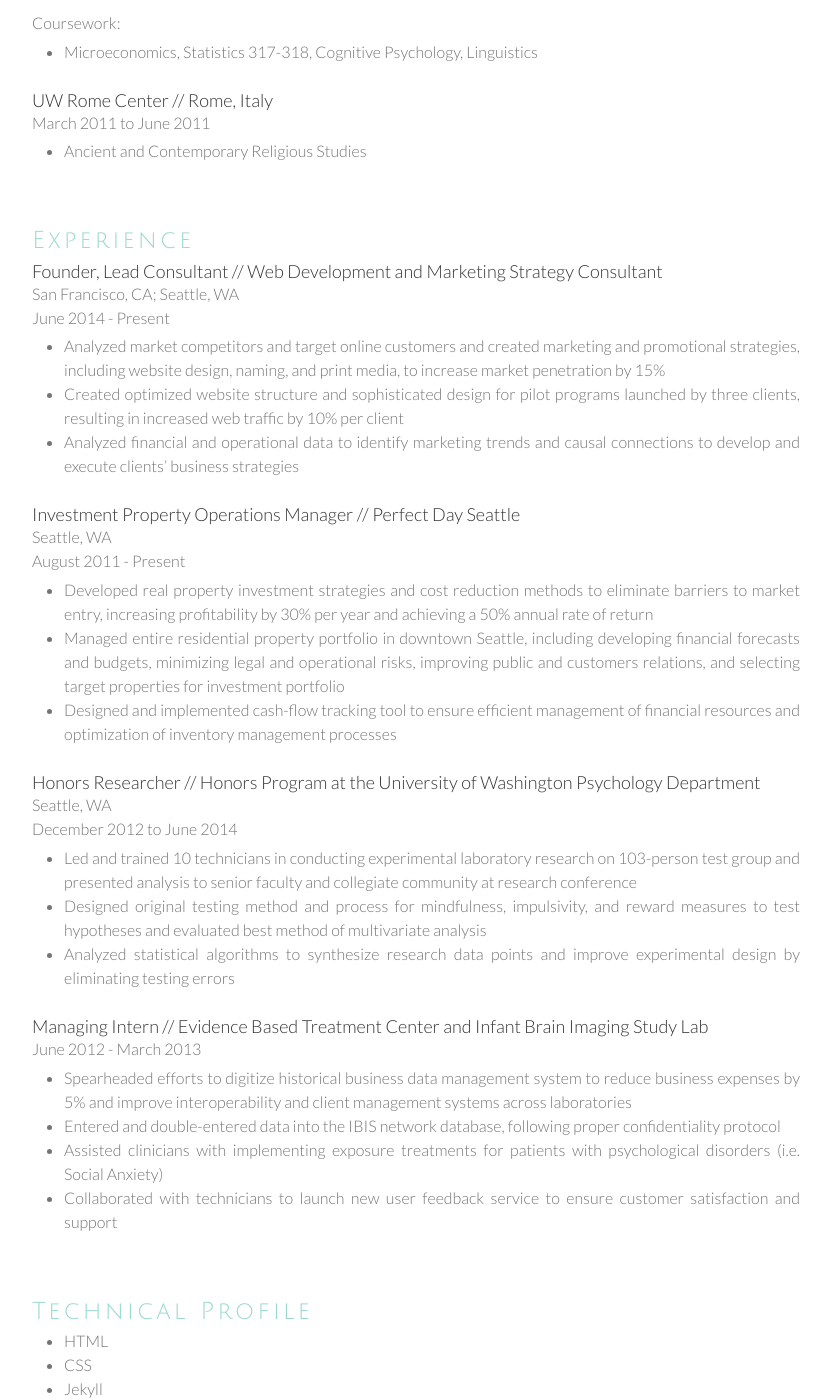
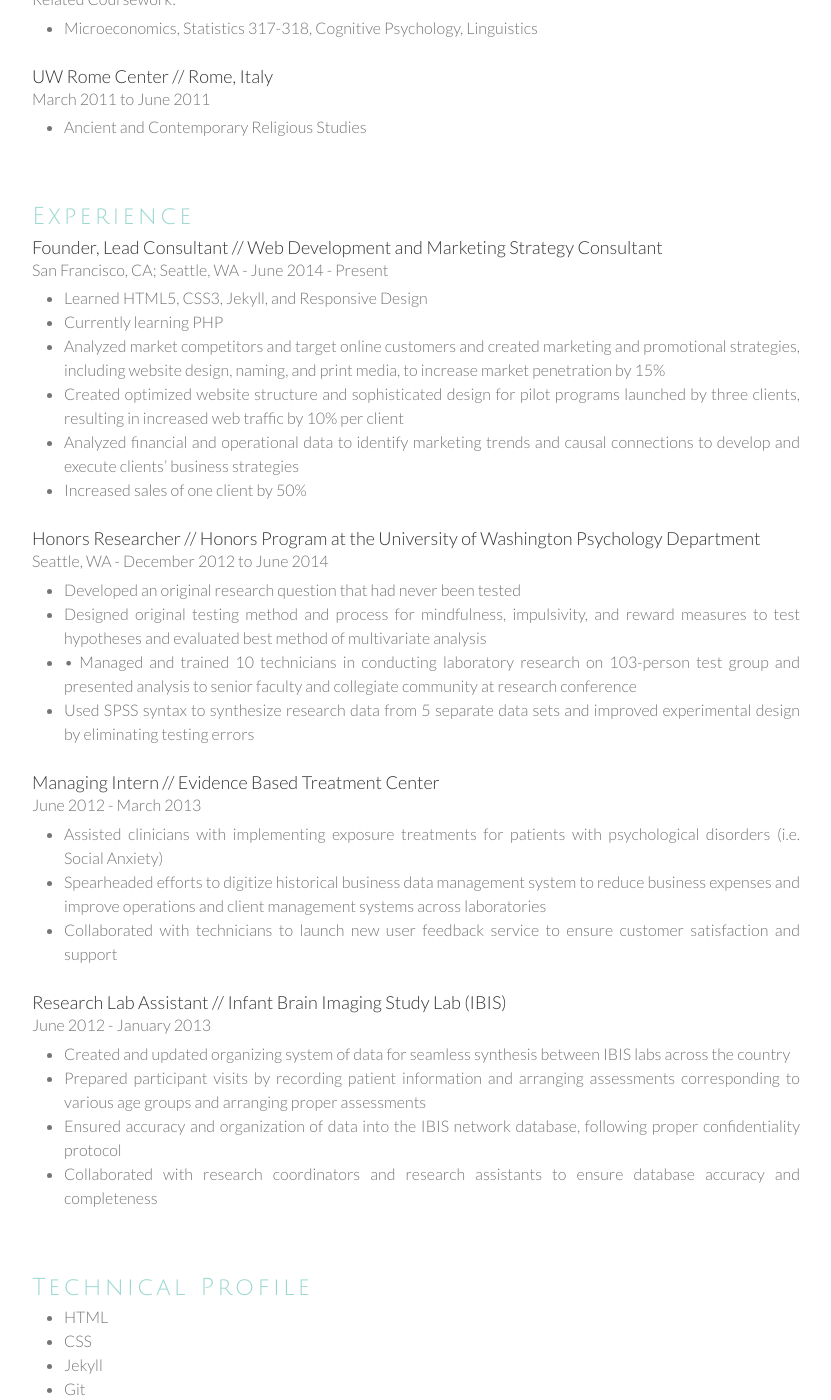
Before and after one commit to rachellee/resume, a Jekyll site: the page built from resume/index.html, in a window 1280 px wide and 1400 px high, scrolled down 641 px. Shown: the whole window, without its empty margins (208-1039 px from the left). Built offline with Jekyll 4.4.1, drawn with Linux system fonts in a browser that asks for light colours; nearby versions of some CDN libraries; some web fonts are replaced; some of the changed text lies outside the part shown.

Commit message:
resume edits

```diff
--- a/_layouts/default.html
+++ b/_layouts/default.html
@@ -41,7 +41,7 @@
 		<ul>
 			<li class="active"><span id="nav-link"><a href="/">Home</span></a></li>
 			<li><span id="nav-link"><a href="/portfolio/">Portfolio</span></a></li>
-			<li><span id="nav-link"><a href="/resume/">Resume</span></a></li>
+			<li><span id="nav-link"><a href="/resume/">Resum&eacute;</span></a></li>
 			<li class="has-sub"><span id="nav-link"><a href="/blog/">Blog</span></a>
 				<ul>
 					<li><a href="/tags/#design">Design</a></li>
--- a/index.html
+++ b/index.html
@@ -10,10 +10,10 @@
 	</div>
 
 	<div class="story_section">
-		<h1>My Story</h1>
-		<p>I am passionate about building extremely reliable, thoughtful, and intuitive products. I have a strong background in research and statistics. I was accepted into the University of Washington Honors Program for Psychology where I built a research study from the ground up, carried it out, and found actionable conclusions as a result of it. I have also taken several statistics courses at UW. Additionally, over the past two years I have been building my technical skills in HTML5, CSS3, Responsive Design, Adobe Illustrator, and Adobe Photoshop not only because I enjoy it but also because also because it allows me the ability to interface with frontend developers.
+		<h1>About Me</h1>
+		<p>I am passionate about building extremely reliable, thoughtful, and intuitive products. I have a strong background in research and statistics. I was accepted into the University of Washington Honors Program for Psychology where I built a research study from the ground up, carried it out, and found actionable conclusions as a result of it. I have also taken several statistics courses at UW. Additionally, over the past two years I have been building my technical skills in HTML5, CSS3, Responsive Design, Adobe Illustrator, and Adobe Photoshop not only because I enjoy it but also because also because it allows me the ability to interface with front-end developers.<BR><BR>
 
-		I have a deep love of design and a strong desire to make my clients a product that they love and go above-and-beyond to make sure that they are happy. I am curious, ambitious, and passionate.<BR><BR>
+		I am extremely curious, enthusiastic, and passionate - a creative problem solver, analytical thinker, collaborator, and idea generator.<BR><BR>
 
 		Want to know more? I would love to hear from you!<br>
 		<a target="_blank" href="mailto: hello@rachellee.io">hello@rachellee.io</a>
--- a/resume/index.html
+++ b/resume/index.html
@@ -7,16 +7,15 @@
 		<h1>Education</h1>
 		<h2>University of Washington // Seattle, WA</h2>
 			<p>Graduated: June 2014<br>
-				B.S. Psychology - Honors<BR>
-				B.A. Sociology - Honors<BR>
-				Activities & Honors:
+				B.S. Psychology (Honors) and B.A. Sociology (Honors)<BR>
 					<ul>
 						<li>Honors Thesis: “An Investigation of the Impact of Focused-Breathing Meditation on Impulsivity in Emerging Adults”</li>
-						<li>Dean’s List (2009-2014), Alpha Kappa Delta (Honors Society), Phi Eta Sigma (Honors Society)</li>
-						<li>Phi Eta Sigma National Honor Society</li>
+						<li>Dean’s List (2009-2014)</li>
+						<li>Alpha Kappa Delta (Honors Society)</li>
+						<li>Phi Eta Sigma National (Honors Society)</li>
 						<li>Sigma Alpha Lambda National Leadership and Honors Organization</li>
 					</ul>
-				<p>Coursework:<BR>
+				<p>Related Coursework:<BR>
 					<ul>
 						<li>Microeconomics, Statistics 317-318, Cognitive Psychology, Linguistics</li>
 					</ul>
@@ -31,45 +30,49 @@
 	<div class="resume">
 		<h1>Experience</h1>
 		<h2>Founder, Lead Consultant // Web Development and Marketing Strategy Consultant</h2>
-			<p>San Francisco, CA; Seattle, WA<BR>
-				June 2014 - Present
+			<p>San Francisco, CA; Seattle, WA - June 2014 - Present
 				<ul>
+					<li>Learned HTML5, CSS3, Jekyll, and Responsive Design</li>
+					<li>Currently learning PHP</li>
 					<li>Analyzed market competitors and target online customers and created marketing and promotional strategies, including website design, naming, and print media, to increase market penetration by 15%</li>
 					<li>Created optimized website structure and sophisticated design for pilot programs launched by three clients, resulting in increased web traffic by 10% per client</li>
 					<li>Analyzed financial and operational data to identify marketing trends and causal connections to develop and execute clients’ business strategies</li>
+					<li>Increased sales of one client by 50%</li>
 				</ul>
 			</p>
 
 				<BR>
 
-		<h2>Investment Property Operations Manager // Perfect Day Seattle</h2>
-			<p>Seattle, WA<BR>
-				August 2011 - Present
+		<h2>Honors Researcher // Honors Program at the University of Washington Psychology Department</h2>
+			<p>Seattle, WA - December 2012 to June 2014<BR>
 				<ul>
-					<li>Developed real property investment strategies and cost reduction methods to eliminate barriers to market entry, increasing profitability by 30% per year and achieving a 50% annual rate of return</li>
-					<li>Managed entire residential property portfolio in downtown Seattle, including developing financial forecasts and budgets, minimizing legal and operational risks, improving public and customers relations, and selecting target properties for investment portfolio</li>
-					<li>Designed and implemented cash-flow tracking tool to ensure efficient management of financial resources and optimization of inventory management processes</li>
-				</ul>
-				</p><BR>
-		<h2>Honors Researcher // Honors Program at the University of Washington Psychology Department</h2>
-			<p>Seattle, WA<BR>
-				December 2012 to June 2014<BR>
-				<ul>
-					<li>Led and trained 10 technicians in conducting experimental laboratory research on 103-person test group and presented analysis to senior faculty and collegiate community at research conference</li>
+					<li>Developed an original research question that had never been tested</li>
 					<li>Designed original testing method and process for mindfulness, impulsivity, and reward measures to test hypotheses and evaluated best method of multivariate analysis</li>
-					<li>Analyzed statistical algorithms to synthesize research data points and improve experimental design by eliminating testing errors</li>
+					<li>•	Managed and trained 10 technicians in conducting laboratory research on 103-person test group and presented analysis to senior faculty and collegiate community at research conference</li>
+					<li>Used SPSS syntax to synthesize research data from 5 separate data sets and improved experimental design by eliminating testing errors</li>
 				</ul>
 
 	<BR>
 
-		<h2>Managing Intern // Evidence Based Treatment Center and Infant Brain Imaging Study Lab</h2>
+		<h2>Managing Intern // Evidence Based Treatment Center</h2>
 			<p>June 2012 - March 2013
 				<ul>
-					<li>Spearheaded efforts to digitize historical business data management system to reduce business expenses by 5% and improve interoperability and client management systems across laboratories</li>
-					<li>Entered and double-entered data into the IBIS network database, following proper confidentiality protocol</li>
 					<li>Assisted clinicians with implementing exposure treatments for patients with psychological disorders (i.e. Social Anxiety)</li>
+					<li>Spearheaded efforts to digitize historical business data management system to reduce business expenses and improve operations and client management systems across laboratories</li>
 					<li>Collaborated with technicians to launch new user feedback service to ensure customer satisfaction and support</li>
 				</ul>
+
+	<BR>
+
+		<h2>Research Lab Assistant // Infant Brain Imaging Study Lab (IBIS)</h2>
+			<p>June 2012 - January 2013</p>
+				<ul>
+					<li>Created and updated organizing system of data for seamless synthesis between IBIS labs across the country</li>
+					<li>Prepared participant visits by recording patient information and arranging assessments corresponding to various age groups and arranging proper assessments</li>
+					<li>Ensured accuracy and organization of data into the IBIS network database, following proper confidentiality protocol</li>
+					<li>Collaborated with research coordinators and research assistants to ensure database accuracy and completeness</li>
+				</ul>
+
 			</p>
 	</div>
 
@@ -89,21 +92,14 @@
 	</div>
 
 	<div class="resume">
-		<h1>Hobbies</h1>
+		<h1>Skills and Interests</h1>
 			<ul>
-				<li>Brewing Kombucha</li>
-				<li>Writing calligraphy</li>
-				<li>Hiking</li>
-				<li>Taking photographs</li>
-				<li>gardening</li>
+				<li>Web design (HTML5, CSS, Jekyll, Responsive Design, Git, Google Analytics), Adobe Photoshop, Adobe Illustrator, Market/Customer Analysis, Marketing Strategy Development, Microsoft Office</li>
+				<li>Languages: fluent in Mandarin, intermediate proficiency in Spanish</li>
+				<li>Calligraphy, hiking, backpacking, photography, gardening</li>
 			</ul>
 	</div>
 
 	<div class="resume">
-		<h1>Skills</h1>
-			<p>Advanced proficiency in Mandarin Chinese, intermediate proficiency in Spanish, classical piano player</p>
-	</div>
-
-	<div class="resume">
-		<p>Click <a target="_blank" href="/resume/Rachel_Lee_Resume.pdf">here</a> for a pdf version of my resume.
+		<p>Click <a target="_blank" href="/resume/Rachel_Lee_Resume.pdf">here</a> for a pdf version of my resum&eacute;.
 </div>
```
Also changed, not shown: 1 other file.
